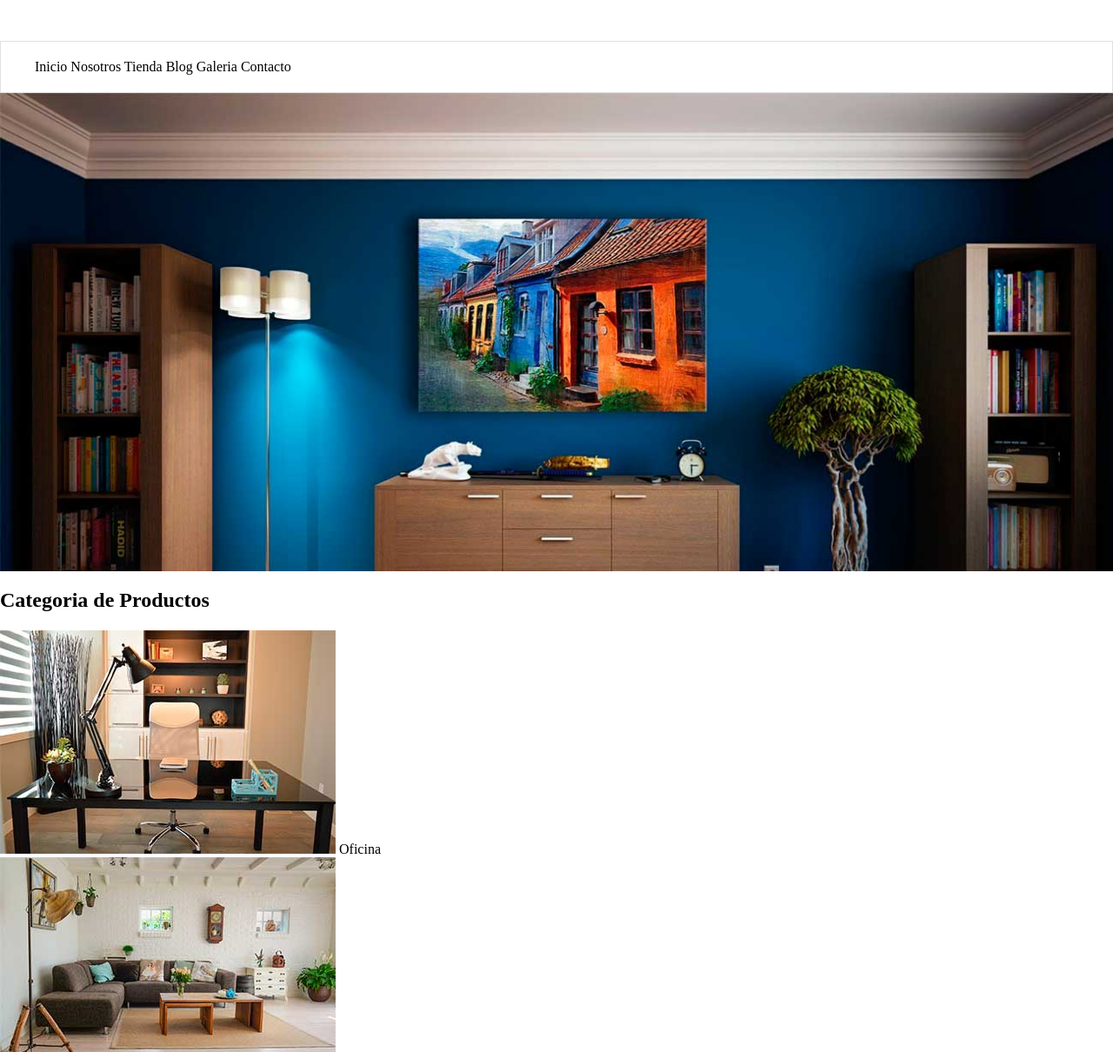
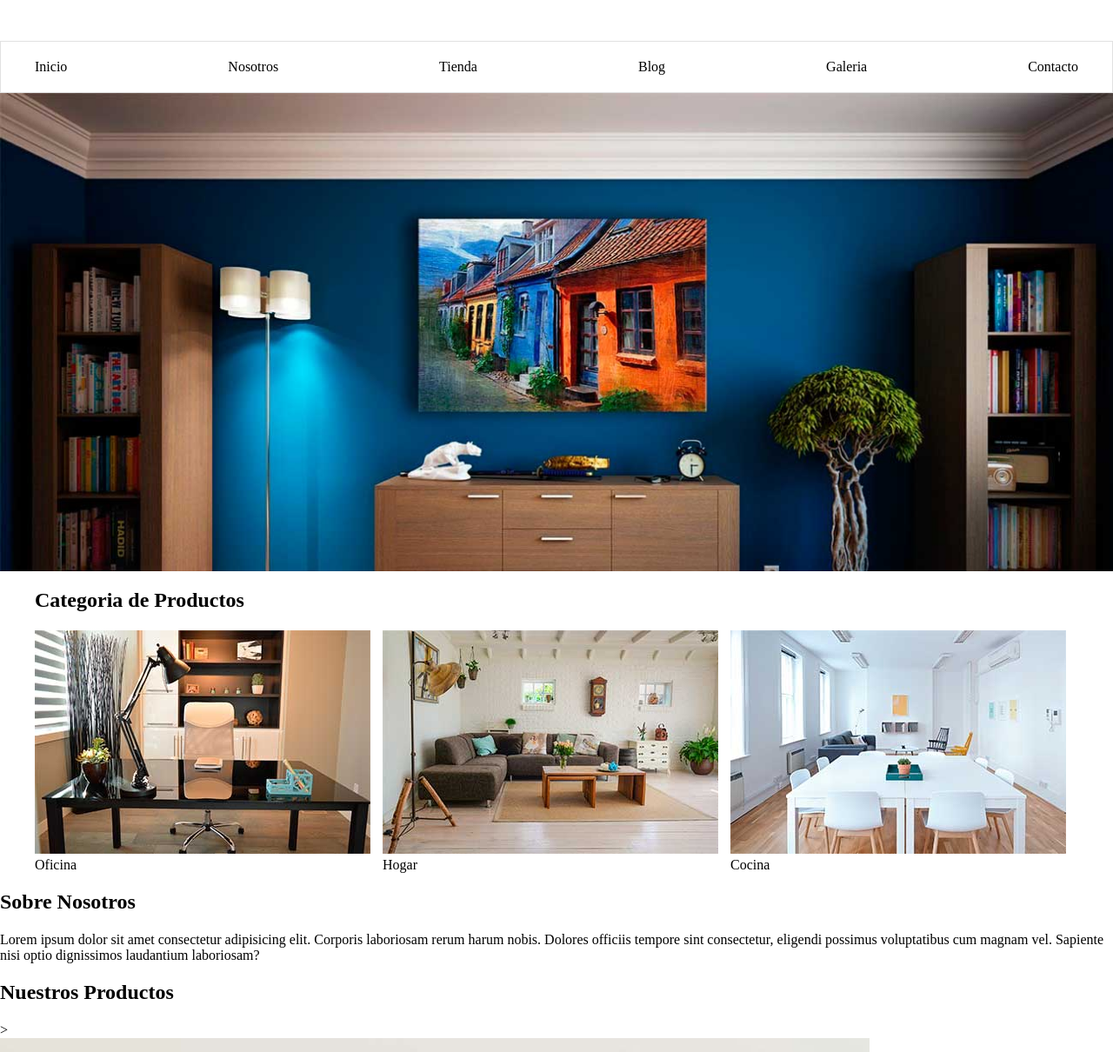
Before and after one commit to Fernando-Suarez/practica-css-1, a plain HTML site: page index.html in a window 1280 px wide. Shown: the part 90-1300 px from the top of the page at 87% size. Drawn offline with Linux system fonts and the light colour scheme.

Commit message:
intro grid y flexbox

```diff
--- a/css/style.css
+++ b/css/style.css
@@ -14,6 +14,10 @@ a {
 .contenedor {
     max-width: 1200px;
     margin: 0 auto;
+}
+
+img {
+    max-width: 100%;
 }
 
 /** Headear y Navegacion **/
@@ -33,6 +37,8 @@ a {
 }
 .nav-principal{
     padding: 20px 0;
+    display: flex;
+    justify-content: space-between;
 }
 
 .hero {
@@ -41,3 +47,10 @@ a {
     background-size: cover;
     height: 550px;
 }
+
+/* categorias */
+
+.listado-productos {
+    display: grid;
+    grid-template-columns: repeat(3,1fr);
+}
--- a/index.html
+++ b/index.html
@@ -26,10 +26,10 @@
 
     <div class="hero"></div>
 
-    <section>
+    <section class="contenedor">
 
         <h2>Categoria de Productos</h2>
-
+        <div class="listado-productos">
             <div>
                 <img src="img/categoria1.jpg" alt="categoria Oficina"/>
                 <a href="#">Oficina</a>
@@ -43,6 +43,7 @@
             <div>
                 <img src="img/categoria3.jpg" alt="categoria Cocina"/>
                 <a href="#">Cocina</a>
+            </div>
         </div>
     </section>
 
```
Lines whose indentation alone changed are shown as unchanged.
